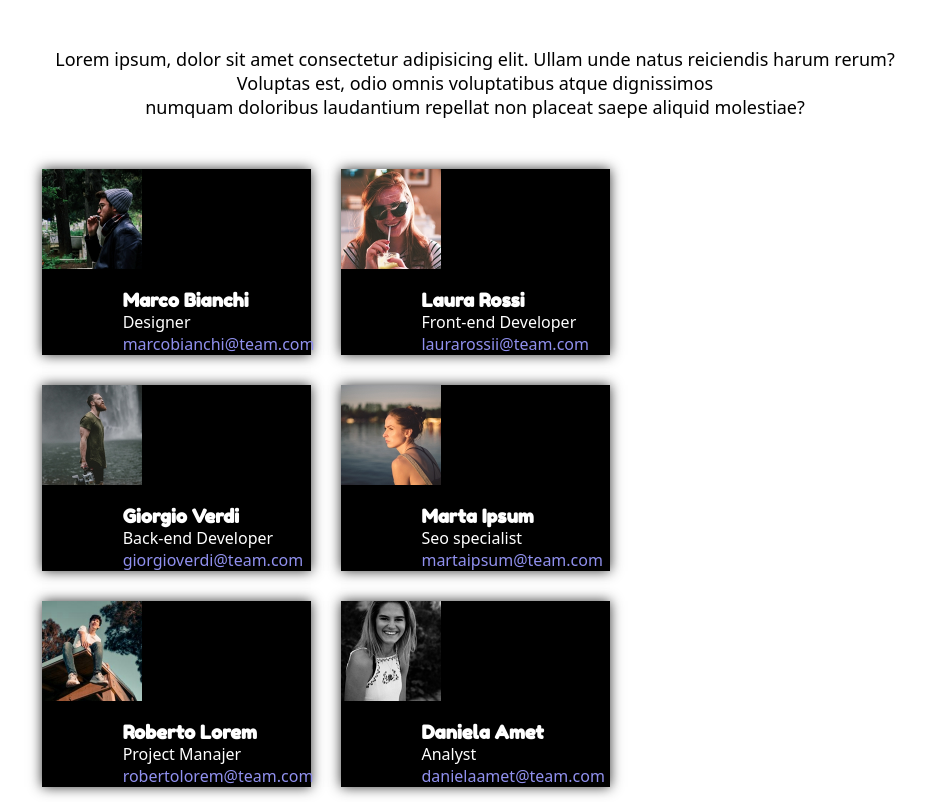
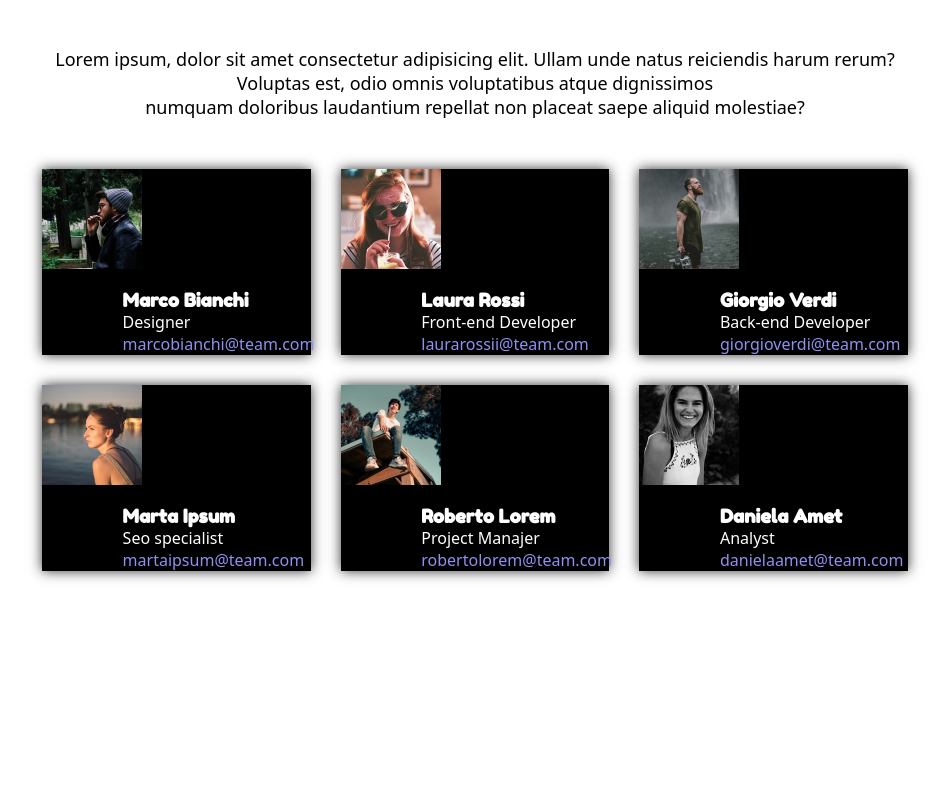
Before and after one commit to amaljom/html-css-float-cards, a plain HTML site: page index.html in a window 1280 px wide. Shown: the part 101-903 px from the top of the page, without its empty margins (165-1114 px from the left). After the commit the page ends 800 px from the top, so only its background shows below. Drawn offline with Linux system fonts and the light colour scheme.

Commit message:
correzione

```diff
--- a/style/team.css
+++ b/style/team.css
@@ -38,7 +38,7 @@ main{
 
 
 .edit{
-    width: calc(30%);
+    width: calc(100%/3 - 30px);
     margin: 15px 15px;
     background-color: rgb(0, 0, 0);
     float: left;
```
